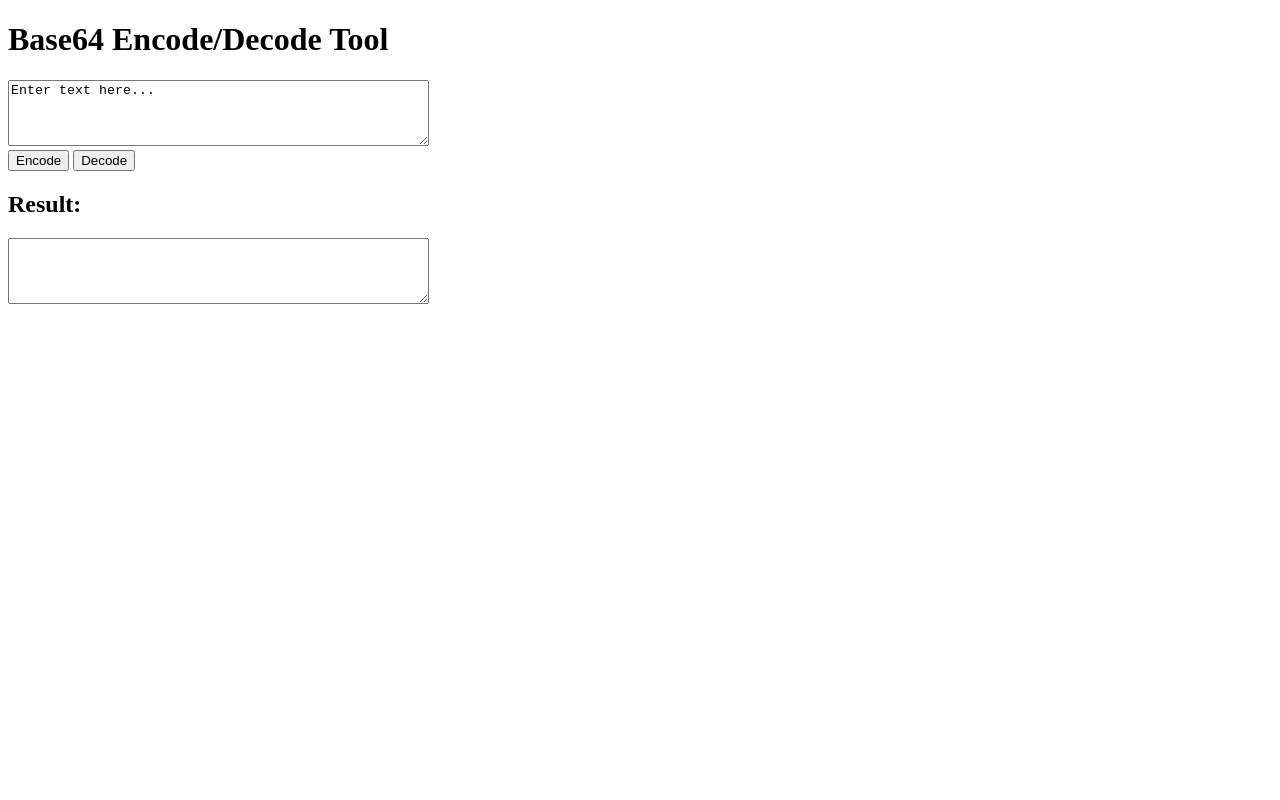
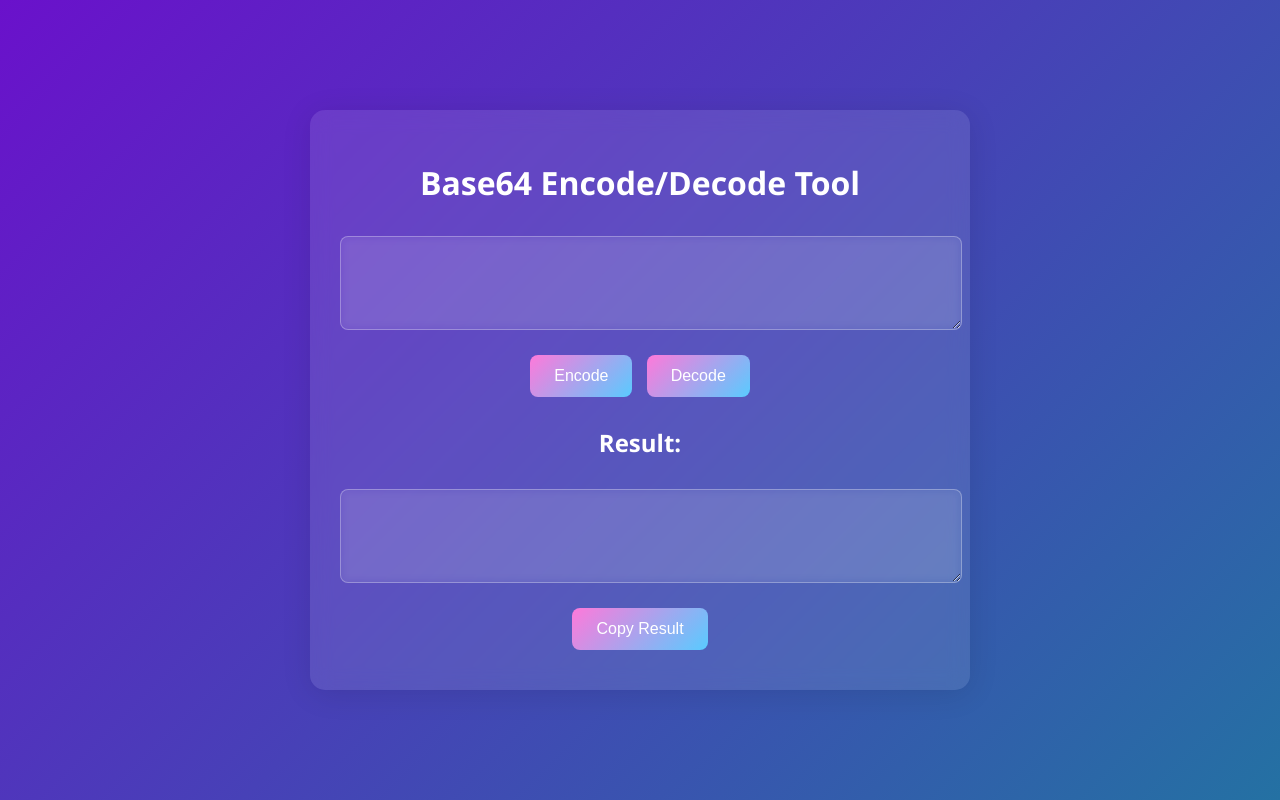
Before and after one commit to umeshgmrl/base64, a plain HTML site: page index.html in a window 1280 px wide. Drawn offline with Linux system fonts and the light colour scheme.

Commit message:
Update index.html

```diff
--- a/index.html
+++ b/index.html
@@ -1,16 +1,76 @@
 <!DOCTYPE html>
 <html lang="en">
+
   <head>
     <meta charset="UTF-8">
-    <title>Base64 Encode/Decode</title>
+    <meta name="viewport" content="width=device-width, initial-scale=1.0">
+    <title>Base64 Encode/Decode Tool</title>
+    <style>
+      body {
+        font-family: 'Segoe UI', Tahoma, Geneva, Verdana, sans-serif;
+        display: flex;
+        justify-content: center;
+        align-items: center;
+        height: 100vh;
+        margin: 0;
+        background: linear-gradient(135deg, #6a11cb, #2471a3);
+        color: white;
+      }
+
+      .container {
+        background: rgba(255, 255, 255, 0.1);
+        padding: 30px;
+        border-radius: 15px;
+        backdrop-filter: blur(10px);
+        box-shadow: 0 4px 30px rgba(0, 0, 0, 0.1);
+        text-align: center;
+        width: 80%;
+        max-width: 600px;
+      }
+
+      textarea {
+        width: 100%;
+        padding: 10px;
+        margin: 10px 0;
+        border: 1px solid rgba(255, 255, 255, 0.3);
+        border-radius: 8px;
+        background: rgba(255, 255, 255, 0.05);
+        color: white;
+        backdrop-filter: blur(5px);
+        font-size: 16px;
+        resize: vertical;
+      }
+
+      button {
+        padding: 12px 24px;
+        margin: 10px 5px;
+        border: none;
+        border-radius: 8px;
+        background: linear-gradient(135deg, #ff79da, #59cbff);
+        color: white;
+        cursor: pointer;
+        font-size: 16px;
+        transition: background 0.3s ease;
+      }
+
+      button:hover {
+        background: linear-gradient(135deg, #ff5acd, #40a3ff);
+      }
+
+    </style>
   </head>
+
   <body>
+    <div class="container">
       <h1>Base64 Encode/Decode Tool</h1>
-    <textarea id="inputText" rows="4" cols="50">Enter text here...</textarea><br>
+      <textarea id="inputText" rows="4" cols="50"></textarea><br>
       <button onclick="encodeText()">Encode</button>
       <button onclick="decodeText()">Decode</button>
       <h2>Result:</h2>
       <textarea id="outputText" rows="4" cols="50" readonly></textarea>
+
+      <button onclick="copyToClipboard()">Copy Result</button>
+
 
       <script>
         function encodeText() {
@@ -24,6 +84,17 @@
           const decoded = atob(input);
           document.getElementById('outputText').value = decoded;
         }
+
+        function copyToClipboard() {
+          const outputText = document.getElementById('outputText');
+          outputText.select();
+          outputText.setSelectionRange(0, 99999); // For mobile devices
+          document.execCommand('copy');
+          alert('Copied the text: ' + outputText.value);
+        }
+
       </script>
+    </div>
   </body>
+
 </html>
```
Lines whose indentation alone changed are shown as unchanged.
